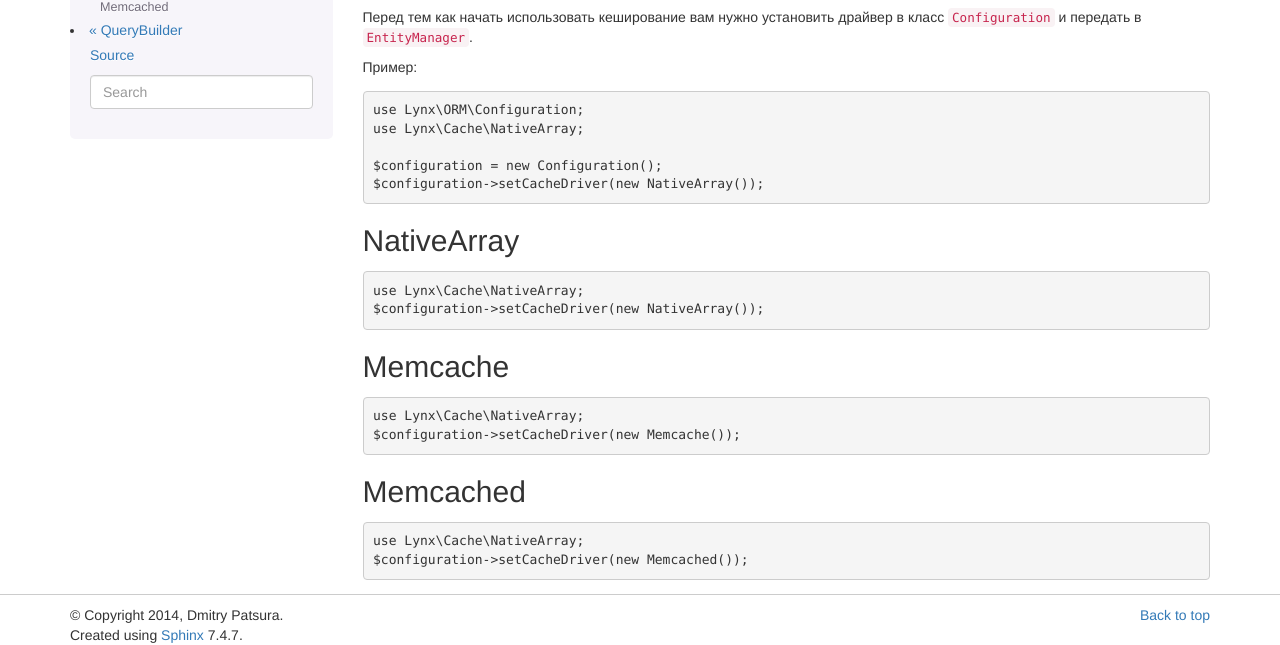
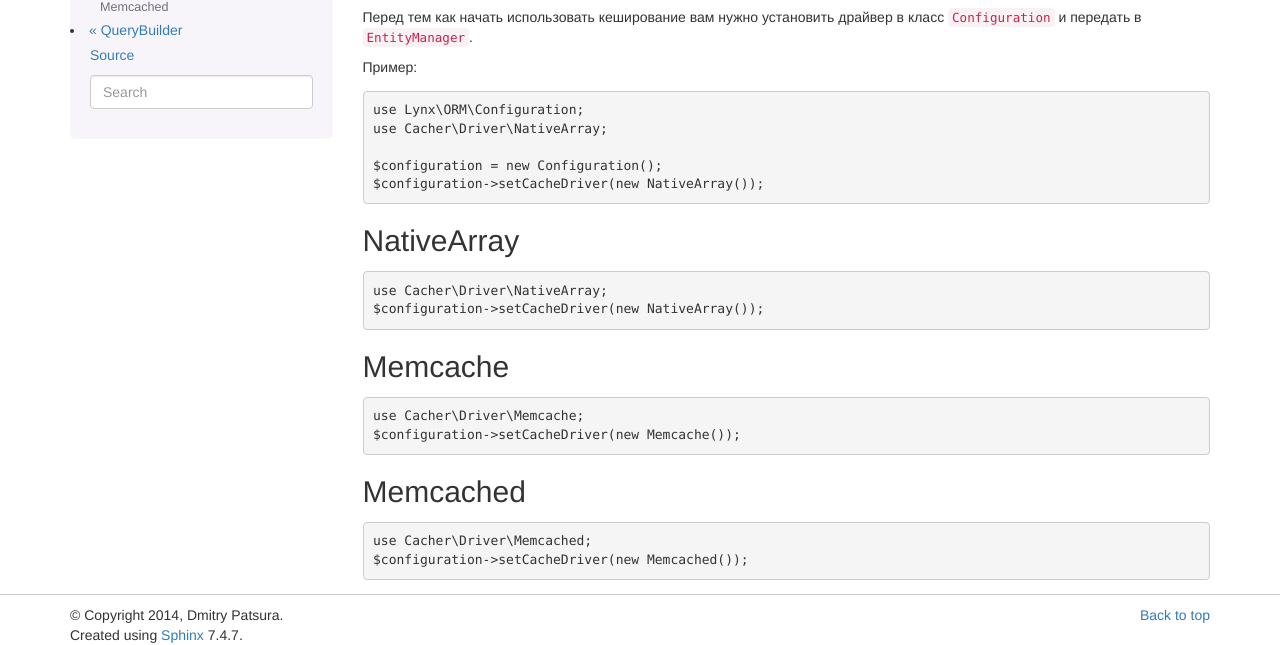
Before and after one commit to lynx/docs, a Sphinx documentation site: the page built from ru/source/caching.rst, in a window 1280 px wide. Shown: the part 206-851 px from the top of the page. Built offline with Sphinx 7.4.7, drawn with Linux system fonts in a browser that asks for light colours; nearby versions of some CDN libraries; library files that are not in the unit come from our copies.

Commit message:
Update caching.rst

```diff
--- a/ru/source/caching.rst
+++ b/ru/source/caching.rst
@@ -13,7 +13,7 @@
 .. code-block:: php
 
 	use Lynx\ORM\Configuration;
-	use Lynx\Cache\NativeArray;
+	use Cacher\Driver\NativeArray;
 
 	$configuration = new Configuration();
 	$configuration->setCacheDriver(new NativeArray());
@@ -23,7 +23,7 @@
 
 .. code-block:: php
 
-	use Lynx\Cache\NativeArray;
+	use Cacher\Driver\NativeArray;
 	$configuration->setCacheDriver(new NativeArray());
 
 Memcache
@@ -31,7 +31,7 @@
 
 .. code-block:: php
 
-	use Lynx\Cache\NativeArray;
+	use Cacher\Driver\Memcache;
 	$configuration->setCacheDriver(new Memcache());
 
 Memcached
@@ -39,5 +39,5 @@
 
 .. code-block:: php
 
-	use Lynx\Cache\NativeArray;
+	use Cacher\Driver\Memcached;
 	$configuration->setCacheDriver(new Memcached());
```
